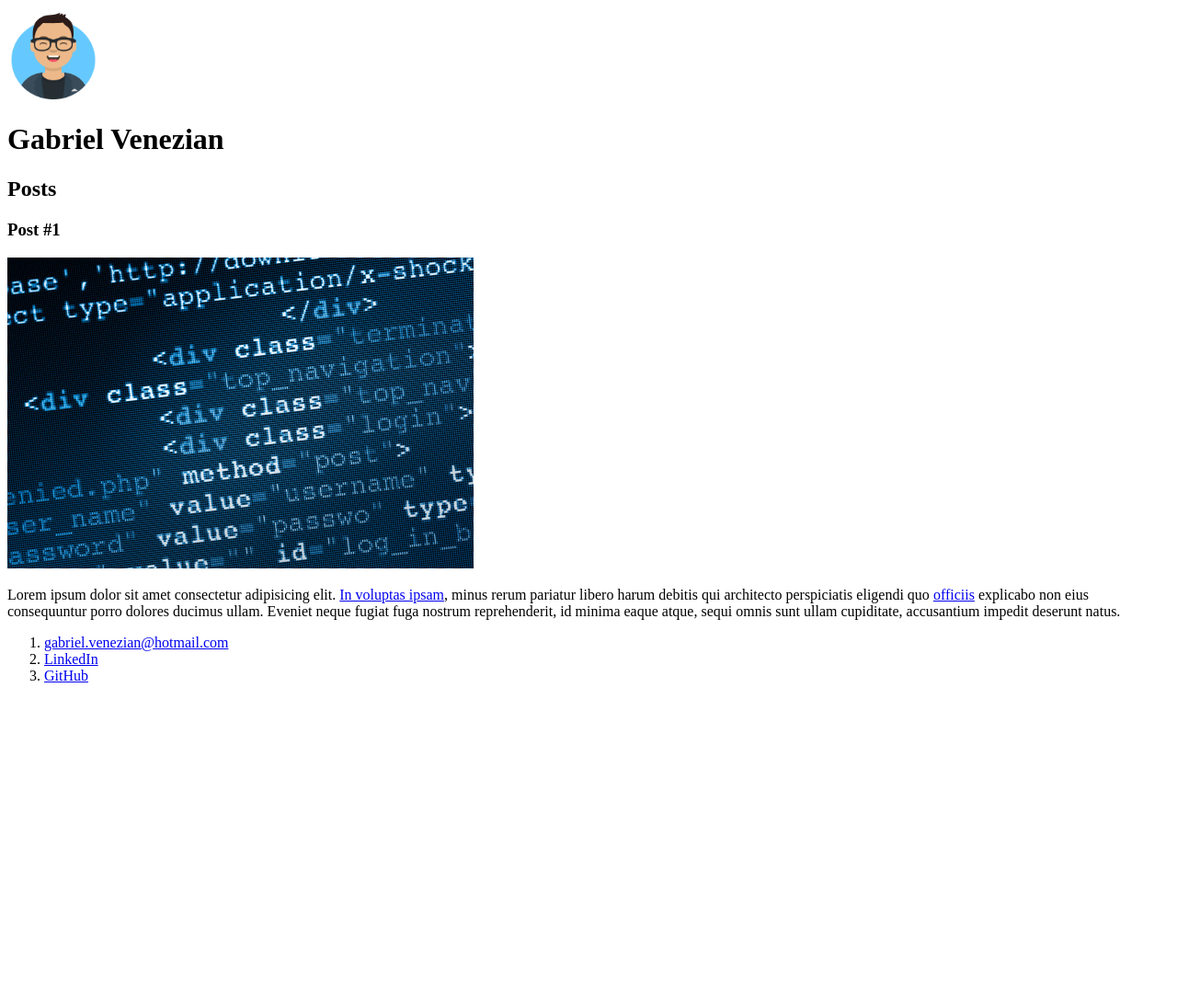
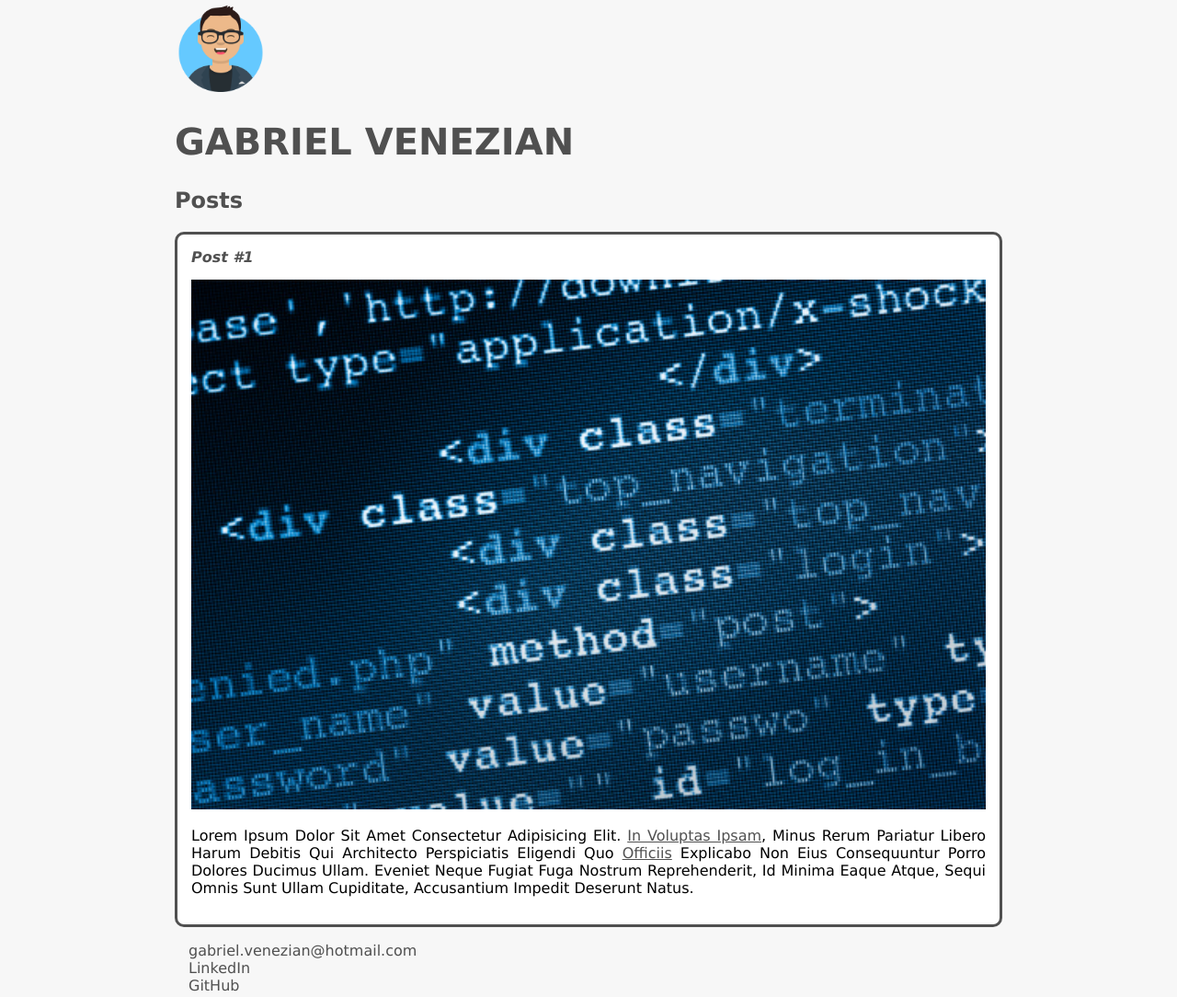
Before and after one commit to gabriel-venezian/curso-html5, a plain HTML site: page index.html in a window 1280 px wide. Shown: the whole page at 92% size. Before the commit the page ends 800 px from the top, so only its background shows below. Drawn offline with Linux system fonts and the light colour scheme.

Commit message:
style changes

```diff
--- /dev/null
+++ b/css/style.css
@@ -0,0 +1,56 @@
+body {
+    background-color: #f7f7f7;
+    font-family: Verdana, Geneva;
+    max-width: 900px;
+    margin: auto;
+}
+
+#title, .subtitle, .post_title {
+    color: #505050;
+}
+
+#title {
+    font-size: 40px;
+    text-transform: uppercase;
+}
+
+a {
+    text-decoration: underline;
+    color: #505050;
+}
+
+.post_title {
+    font-size: 16px;
+    font-style: italic;
+    margin: 0;
+    margin-bottom: 15px;
+}
+
+.post {
+    background-color: #FFF;
+    padding: 15px;
+    border: 3px solid #505050;
+    margin-bottom: 15px;
+    border-radius: 10px;
+}
+
+.post_content {
+    margin: 0;
+    margin-bottom: 15px;
+    text-transform: capitalize;
+    text-align: justify;
+}
+
+.post_image {
+    margin-bottom: 15px;
+    width: 100%;
+}
+
+.contacts_list {
+    list-style-type: none;
+    padding-left: 15px;
+}
+
+.contacts_list li a {
+    text-decoration: none;
+}
--- a/index.html
+++ b/index.html
@@ -4,22 +4,23 @@
 <head>
     <meta charset="UTF-8">
     <title>Gabriel Venezian</title>
+    <link rel="stylesheet" href="css/style.css">
 </head>
 
 <body>
     <header>
         <img src="img/profile.png" alt="Ilustração de Gabriel Venezian" width="100px" height="100px">
-        <h1>Gabriel Venezian</h1>
+        <h1 id="title">Gabriel Venezian</h1>
     </header>
     <section>
         <header>
-            <h2>Posts</h2>
+            <h2 class="subtitle">Posts</h2>
         </header>
-        <article>
+        <article class="post">
             <header>
-                <h3>Post #1</h3>
-                <img src="img/background.jpg" alt="Editor de texto contendo código em html">
-                <p>
+                <h3 class="post_title">Post #1</h3>
+                <img src="img/background.jpg" alt="Editor de texto contendo código em html" class="post_image">
+                <p class="post_content">
                     Lorem ipsum dolor sit amet consectetur adipisicing elit. <a
                         href="https://www.linkedin.com/in/gabriel-venezian/" target="_blank">In voluptas ipsam</a>,
                     minus rerum pariatur libero harum debitis qui architecto perspiciatis eligendi quo <a
@@ -31,7 +32,7 @@
         </article>
     </section>
     <footer>
-        <ol>
+        <ul class="contacts_list">
             <li>
                 <a href="mailto:gabriel.venezian@hotmail.com">gabriel.venezian@hotmail.com</a>
             </li>
@@ -41,7 +42,7 @@
             <li>
                 <a href="https://github.com/gabriel-venezian" target="blank_">GitHub</a>
             </li>
-        </ol>
+        </ul>
     </footer>
 </body>
 
```
